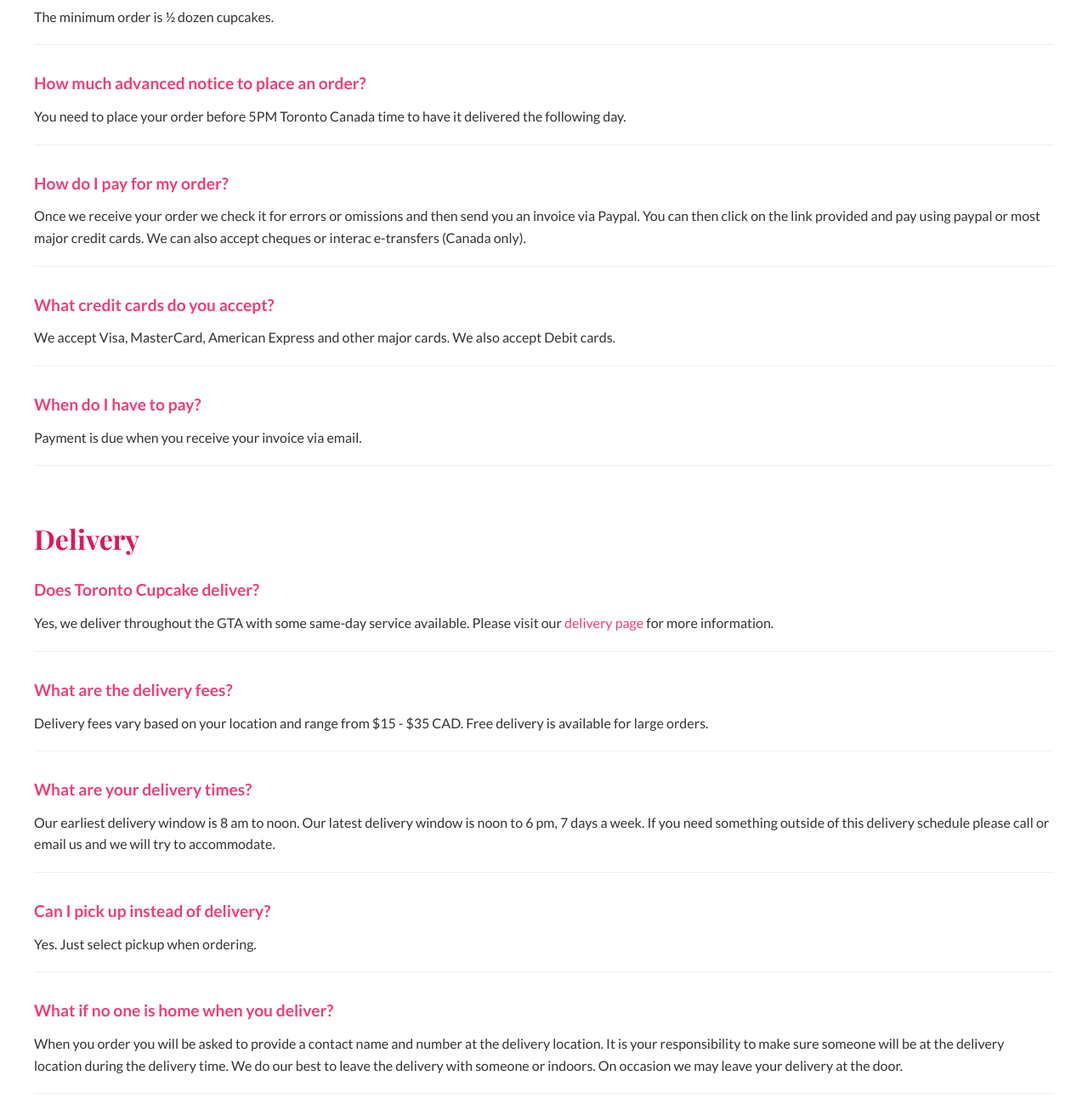
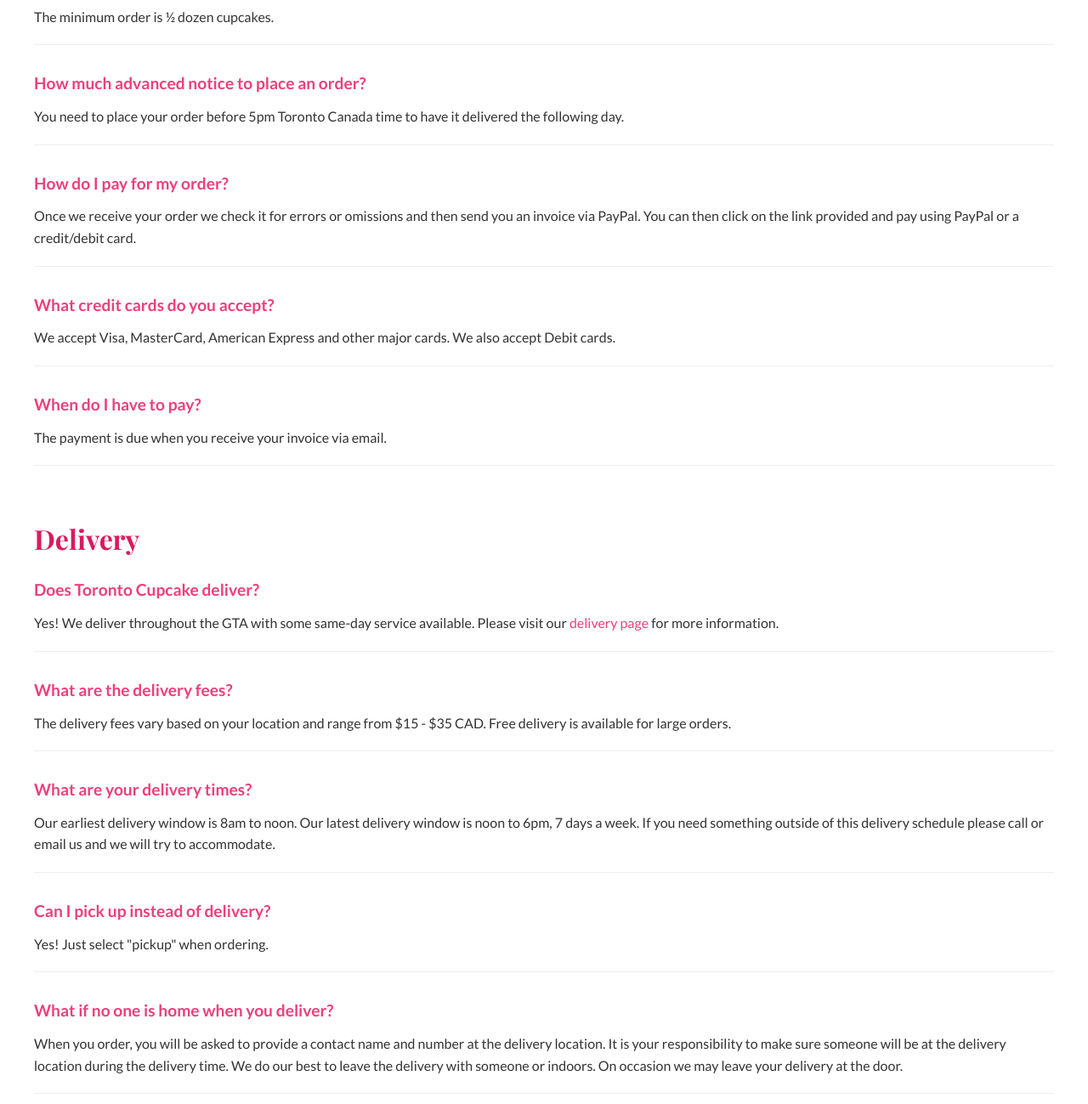
Before and after one commit to eheno1/redesign-project.github.io, a plain HTML site: page faqs.html in a window 1280 px wide. Shown: the part 661-1960 px from the top of the page at 85% size. Drawn offline with nearby package versions, Linux system fonts and the light colour scheme.

Commit message:
Update faqs.html

```diff
--- a/faqs.html
+++ b/faqs.html
@@ -64,12 +64,12 @@
 
                 <div class="faq-item">
                     <h3>How much advanced notice to place an order?</h3>
-                    <p>You need to place your order before 5PM Toronto Canada time to have it delivered the following day.</p>
+                    <p>You need to place your order before 5pm Toronto Canada time to have it delivered the following day.</p>
                 </div>
 
                 <div class="faq-item">
                     <h3>How do I pay for my order?</h3>
-                    <p>Once we receive your order we check it for errors or omissions and then send you an invoice via Paypal. You can then click on the link provided and pay using paypal or most major credit cards. We can also accept cheques or interac e-transfers (Canada only).</p>
+                    <p>Once we receive your order we check it for errors or omissions and then send you an invoice via PayPal. You can then click on the link provided and pay using PayPal or a credit/debit card.</p>
                 </div>
 
                 <div class="faq-item">
@@ -79,7 +79,7 @@
 
                 <div class="faq-item">
                     <h3>When do I have to pay?</h3>
-                    <p>Payment is due when you receive your invoice via email.</p>
+                    <p>The payment is due when you receive your invoice via email.</p>
                 </div>
             </div>
 
@@ -88,27 +88,27 @@
 
                 <div class="faq-item">
                     <h3>Does Toronto Cupcake deliver?</h3>
-                    <p>Yes, we deliver throughout the GTA with some same-day service available. Please visit our <a href="delivery.html" style="color: var(--primary-color);">delivery page</a> for more information.</p>
+                    <p>Yes! We deliver throughout the GTA with some same-day service available. Please visit our <a href="delivery.html" style="color: var(--primary-color);">delivery page</a> for more information.</p>
                 </div>
 
                 <div class="faq-item">
                     <h3>What are the delivery fees?</h3>
-                    <p>Delivery fees vary based on your location and range from $15 - $35 CAD. Free delivery is available for large orders.</p>
+                    <p>The delivery fees vary based on your location and range from $15 - $35 CAD. Free delivery is available for large orders.</p>
                 </div>
 
                 <div class="faq-item">
                     <h3>What are your delivery times?</h3>
-                    <p>Our earliest delivery window is 8 am to noon. Our latest delivery window is noon to 6 pm, 7 days a week. If you need something outside of this delivery schedule please call or email us and we will try to accommodate.</p>
+                    <p>Our earliest delivery window is 8am to noon. Our latest delivery window is noon to 6pm, 7 days a week. If you need something outside of this delivery schedule please call or email us and we will try to accommodate.</p>
                 </div>
 
                 <div class="faq-item">
                     <h3>Can I pick up instead of delivery?</h3>
-                    <p>Yes. Just select pickup when ordering.</p>
+                    <p>Yes! Just select "pickup" when ordering.</p>
                 </div>
 
                 <div class="faq-item">
                     <h3>What if no one is home when you deliver?</h3>
-                    <p>When you order you will be asked to provide a contact name and number at the delivery location. It is your responsibility to make sure someone will be at the delivery location during the delivery time. We do our best to leave the delivery with someone or indoors. On occasion we may leave your delivery at the door.</p>
+                    <p>When you order, you will be asked to provide a contact name and number at the delivery location. It is your responsibility to make sure someone will be at the delivery location during the delivery time. We do our best to leave the delivery with someone or indoors. On occasion we may leave your delivery at the door.</p>
                 </div>
             </div>
 
@@ -122,7 +122,7 @@
 
                 <div class="faq-item">
                     <h3>Do you use preservatives?</h3>
-                    <p>No. Our cupcakes are baked daily with the finest ingredients from mostly local suppliers. Flour, milk, eggs, sugar, and butter are all sourced locally and contain no additives. Our vanilla beans and extracts are from Madagascar or Tahiti. Our cream cheese icings are made as used. Our cream cheese and other dairy are sourced from Ontario and Quebec. Our chocolates used in making our cupcakes are the finest in the world and come from Belgium, France and Switzerland.</p>
+                    <p>No. Our cupcakes are baked daily with the finest ingredients from mostly local suppliers. Flour, milk, eggs, sugar, and butter are all sourced locally and contain no additives. Our vanilla beans and extracts are from Madagascar or Tahiti. Our cream cheese icings are made as used. Our cream cheese and other dairy are sourced from Ontario and Quebec. Our chocolates used in making our cupcakes are the finest in the world and come from Belgium, France, and Switzerland.</p>
                 </div>
 
                 <div class="faq-item warning" style="background-color: #fff3e0; padding: 20px; border-radius: 8px; border-left: 4px solid #ff9800;">
@@ -146,7 +146,7 @@
 
                 <div class="faq-item">
                     <h3>How do I store my cupcakes?</h3>
-                    <p>If you are planning on eating them within a day you can store them at room temperature. If you are not going to eat them right away you can freeze them. To thaw them, take them out of the freezer and cover them lightly with plastic wrap while they thaw. This will minimize condensation forming on the cupcakes. They should be ready to eat in about an hour. You should not refrigerate your cupcakes overnight because they will dry out.</p>
+                    <p>If you are planning on eating them within a day, you can store them at room temperature. If you are not going to eat them right away you can freeze them. To thaw them, take them out of the freezer and cover them lightly with plastic wrap while they thaw. This will minimize condensation forming on the cupcakes. They should be ready to eat in about an hour. You should not refrigerate your cupcakes overnight because they will dry out.</p>
                 </div>
             </div>
 
```
